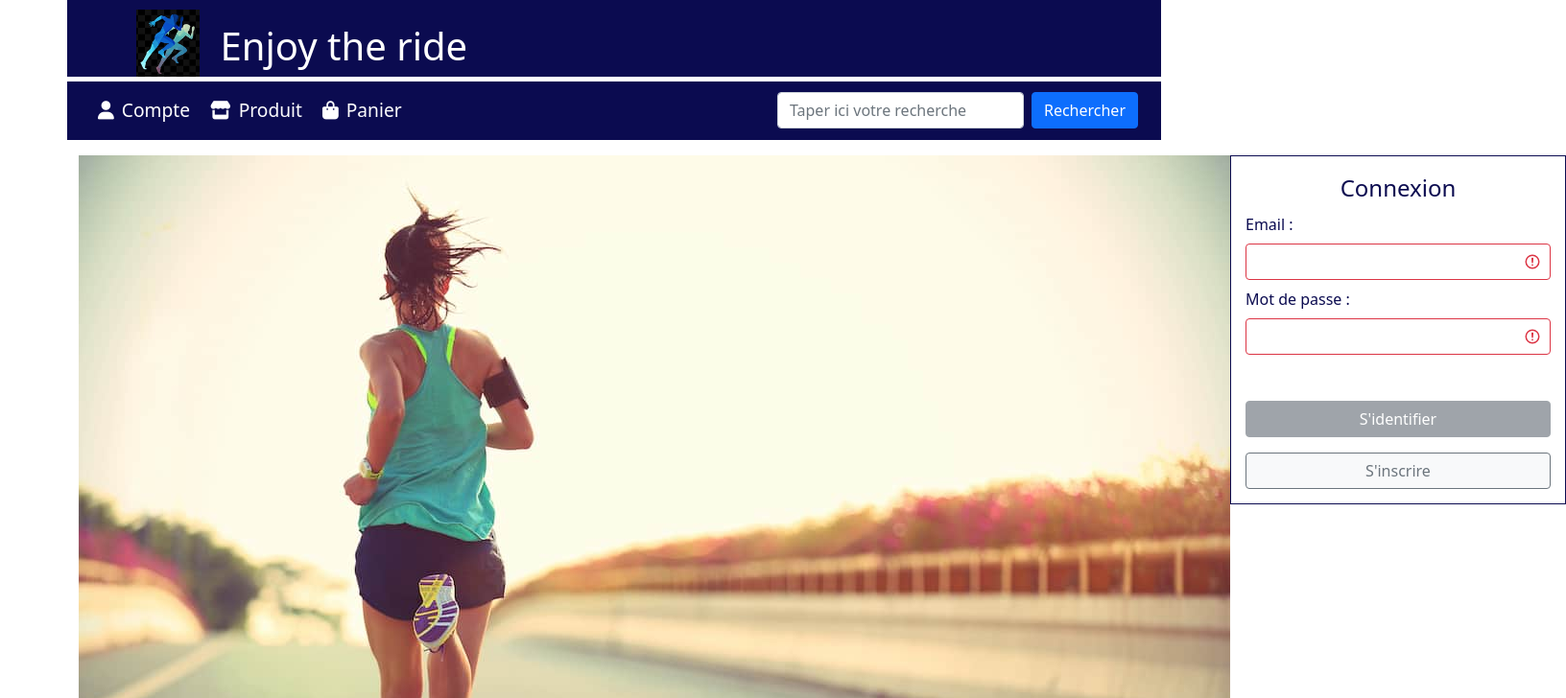
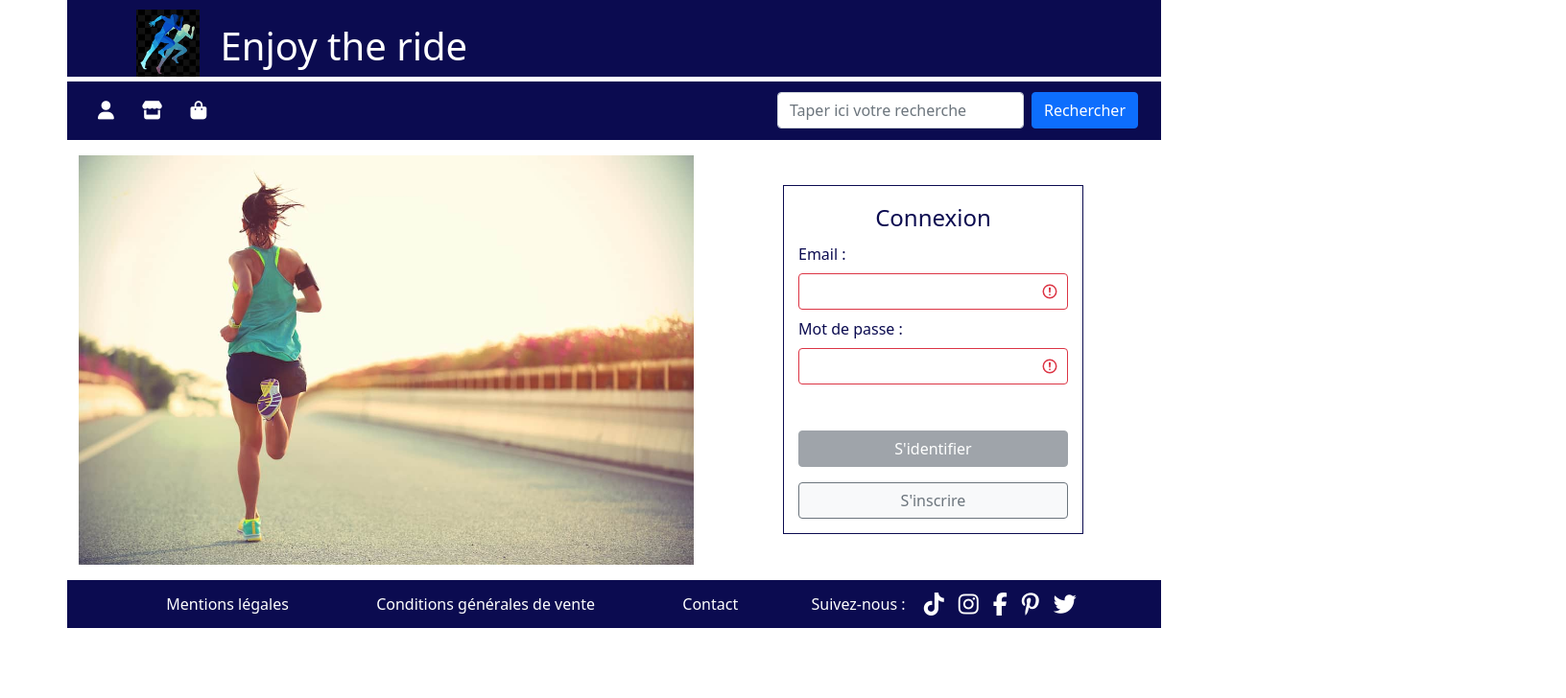
Before and after one commit to cilH/projet-javazon, an Angular app: page / in a window 1280 px wide. Shown: the top 728 px of the page at 96% size, 1632 px wide, since content can reach past the window. Built offline with nearby package versions, Linux system fonts and the light colour scheme.

Commit message:
Démarrage implémentation fonction recherche

```diff
--- a/src/app/app-routing.module.ts
+++ b/src/app/app-routing.module.ts
@@ -11,6 +11,7 @@ const routes: Routes = [
   { path: 'compte/:id', component: CompteComponent },
   { path: 'produit', component: ProduitComponent },
   { path: 'produit/:id', component: ProduitComponent },
+  { path: 'produit/:recherche', component: ProduitComponent },
   { path: 'panier', component: PanierComponent },
   { path: 'erreur', component: ErreurComponent },
   { path: '**', redirectTo: 'erreur' }
--- a/src/app/composants/identification/identification.component.css
+++ b/src/app/composants/identification/identification.component.css
@@ -7,28 +7,8 @@
 legend {
     text-align: center;
 }
-
-section {
+.accueil1, .accueil2 {
     display: flex;
-    flex-wrap: nowrap;
-    justify-content: space-between;
+    align-items: center;
+    justify-content: center;
 }
-
-#identification {
-    width: 350px;
-    flex: 5;
-}
-
-#inscription {
-    width: 550px;
-}
-
-img {
-    display: block;
-    margin-left: auto;
-    margin-right: auto;
-    min-width: 500px;
-}
-.photo {
-    flex: 3;
-}
--- a/src/app/composants/identification/identification.component.html
+++ b/src/app/composants/identification/identification.component.html
@@ -1,9 +1,8 @@
 <section class="container">
-
-  <div class="photo"><img src="assets/images/coureuse.jpg" alt="coureuse"></div>
-
-  <div class="accueil1">
   <ng-container *ngIf="!isIdentified && !isNewUser">
+    <div class="row">
+      <div class="photo col-7"><img class="img-fluid" src="assets/images/coureuse.jpg" alt="coureuse"></div>
+      <div class="accueil1 col-5">
         <form id="identification" #formIdentification="ngForm" class="was-validated">
           <fieldset>
             <legend>Connexion</legend>
@@ -22,13 +21,17 @@
             <button (click)="basculerSurInscription()"
               class="btn btn-light btn-outline-secondary container">S'inscrire</button>
           </fieldset>
+          <div class="mt-4 alert alert-danger" *ngIf="!isIdentified && message != ''">{{ message }}</div>
         </form>
+      </div>
+    </div>
   </ng-container>
-  </div>
 
-  <div class="accueil2">
   <ng-container *ngIf="isNewUser && !isIdentified">
-      <form class="was-validated col-4" id="inscription" (ngSubmit)="ajouterUtilisateur()" #formInscription="ngForm">
+    <div class="row">
+      <div class="photo col-7"><img class="img-fluid" src="assets/images/coureuse.jpg" alt="coureuse"></div>
+      <div class="accueil2 col-5">
+        <form class="was-validated" id="inscription" (ngSubmit)="ajouterUtilisateur()" #formInscription="ngForm">
           <fieldset>
             <legend>Inscription</legend>
             <div class="row">
@@ -51,9 +54,9 @@
               </div>
               <div class="col-6 mb-1">
                 <label for="motDePasse" class="form-label">Mot de passe : </label>
-              <input type="password" class="form-control" id="motDePasse" name="motDePasse" minlength="8" maxlength="30"
-                required placeholder="8 à 30 caractères."
-                [(ngModel)]="utilisateur.motDePasse" #motDePasse="ngModel">
+                <input type="password" class="form-control" id="motDePasse" name="motDePasse" minlength="8"
+                  maxlength="30" required placeholder="8 à 30 caractères." [(ngModel)]="utilisateur.motDePasse"
+                  #motDePasse="ngModel">
               </div>
             </div>
             <div class="mb-3">
@@ -68,8 +71,11 @@
               inscrit</button>
           </fieldset>
         </form>
-    </ng-container>
+      </div>
     </div>
 
-  <div class="offset-4 col-4 mt-4 alert alert-danger" *ngIf="!isIdentified && message != ''">{{ message }}</div>
+  </ng-container>
+
+
+
 </section>
--- a/src/app/composants/menu/menu.component.html
+++ b/src/app/composants/menu/menu.component.html
@@ -1,26 +1,30 @@
 <nav class="navbar navbar-expand-sm container mb-3">
     <div class="container">
-        <button class="navbar-toggler" type="button" data-bs-toggle="collapse" data-bs-target="#mynavbar">
+        <button class="navbar-toggler btn btn-light" type="button" data-bs-toggle="collapse" data-bs-target="#mynavbar">
             <span class="navbar-toggler-icon"></span>
         </button>
         <div class="collapse navbar-collapse" id="mynavbar">
             <ul class="navbar-nav me-auto">
                 <li class="nav-item">
-                    <a class="nav-link" data-bs-toggle="tab" routerLink="/"><i class="fas fa-user"></i>Compte</a>
+                    <a class="nav-link" data-bs-toggle="tab" routerLink="/"><i class="fas fa-user"></i></a>
                 </li>
                 <li class="nav-item">
                     <a class="nav-link" data-bs-toggle="tab" routerLink="/produit"><i
-                            class="fas fa-store"></i>Produit</a>
+                            class="fas fa-store"></i></a>
                 </li>
                 <li class="nav-item">
                     <a class="nav-link" data-bs-toggle="tab" routerLink="/panier"><i
-                            class="fas fa-shopping-bag"></i>Panier</a>
+                            class="fas fa-shopping-bag"></i></a>
                 </li>
             </ul>
             <form class="d-flex">
-                <input id="recherche" class="form-control me-2" type="text" placeholder="Taper ici votre recherche">
+                <input id="recherche" name="recherche" class="form-control me-2" type="text" placeholder="Taper ici votre recherche">
                 <button (click)="rechercherProduits()" class="btn btn-primary" type="button">Rechercher</button>
             </form>
+            <!-- <form class="d-flex" (ngSubmit)="rechercherProduits()" #formRecherche="ngForm">
+                <input id="recherche" name="recherche" class="form-control me-2" type="text" placeholder="Taper ici votre recherche" #recherche="ngModel" [(ngModel)]="recherche">
+                <button class="btn btn-primary" type="button">Rechercher</button>
+            </form> -->
         </div>
     </div>
 </nav>
--- a/src/app/composants/menu/menu.component.ts
+++ b/src/app/composants/menu/menu.component.ts
@@ -1,4 +1,7 @@
 import { Component, OnInit } from '@angular/core';
+import { Router } from '@angular/router';
+import { Produit } from 'src/app/interfaces/produit';
+import { ProduitService } from 'src/app/services/produit.service';
 
 @Component({
   selector: 'app-menu',
@@ -6,14 +9,29 @@ import { Component, OnInit } from '@angular/core';
   styleUrls: ['./menu.component.css']
 })
 export class MenuComponent implements OnInit {
-id: number | undefined;
+  id: number | undefined;
+  recherche: string = "";
+  produits: Produit[] = [];
 
-  constructor() { }
+  constructor(
+    private ps: ProduitService,
+    private router: Router) { }
 
   ngOnInit(): void {
 
   }
-  rechercherProduits() {
+
+  rechercherProduits(): void {
+    this.ps.getAllProducts().subscribe(res => {
+      this.produits = res;
+      for (const elt of this.produits) {
+        if (elt.designation?.indexOf(this.recherche) != null || elt.detail?.indexOf(this.recherche) != null) {
+          this.ps.resultatsRecherche.push(elt);
+        }
+      }
+      this.router.navigateByUrl(`/produit?recherche=${this.recherche}`);
+      // this.ps.resultatsRecherche = [];
+    })
 
   }
 }
--- a/src/app/composants/produit/produit.component.html
+++ b/src/app/composants/produit/produit.component.html
@@ -3,8 +3,9 @@
     <div class="container">
         <ul class="row">
             <ng-container *ngIf="id == 0, else details">
+            <ng-container *ngIf="id == 0  || recherche != null, else details"></ng-container>
                 <li class="col-xl-6 col-sm-12 produit p-4 mt-1" *ngFor="let elt of produits">
-                    <div class="col-6"><a href="/produit/{{ elt.id }}"><img src="{{ elt.src1 }}"
+                    <div class="col-6"><a href="/produit?id={{ elt.id }}"><img src="{{ elt.src1 }}"
                                 alt="{{ elt.designation }}"></a></div>
                     <div class="detailsProduit col-6">
                         <ul>
--- a/src/app/composants/produit/produit.component.ts
+++ b/src/app/composants/produit/produit.component.ts
@@ -12,21 +12,29 @@ export class ProduitComponent implements OnInit {
   produits: Produit[] = [];
   produit: Produit = {};
   id: number = 0;
+  recherche: string = "";
+
   constructor(
     private ps: ProduitService,
     private route: ActivatedRoute
   ) { }
 
   ngOnInit(): void {
-    this.route.paramMap.subscribe(res => {
+    // this.route.paramMap.subscribe(res => {
+    this.route.queryParamMap.subscribe(res => {
       this.id = Number(res.get('id') ?? 0);
+      this.recherche = res.get('recherche') ?? "";
       if (this.id != 0) {
         this.recupererProduit();
+      }
+      else if(this.recherche != "") {
+        this.produits = this.ps.resultatsRecherche;
       }
       else {
         this.recupererProduits();
       }
     })
+    this.produits = [];
   }
 
   recupererProduits() {
@@ -42,9 +50,6 @@ export class ProduitComponent implements OnInit {
   }
 
   permuter(no: number) {
-    // var srcPetiteImg = (document.getElementById(`petiteImg+${no}`) ?? "").getAttribute('src');
-    // var srcGrandeImg = (document.getElementById('grandeImg') ?? "").getAttribute('src');
-    // document.getElementById('grandeImg').setAttribute('src', srcPetiteImg);
-    // document.getElementById(`petiteImg+${no}`).setAttribute('src', srcGrandeImg);
+
   }
 }
--- a/src/app/services/produit.service.ts
+++ b/src/app/services/produit.service.ts
@@ -7,6 +7,9 @@ import { Produit } from '../interfaces/produit';
 })
 export class ProduitService {
   private url: string = "http://localhost:5555/produits";
+  recherche: string = "";
+  resultatsRecherche: Produit[] = [];
+
   constructor(private http: HttpClient) { }
 
   getAllProducts() {
```
Lines whose indentation alone changed are shown as unchanged.
